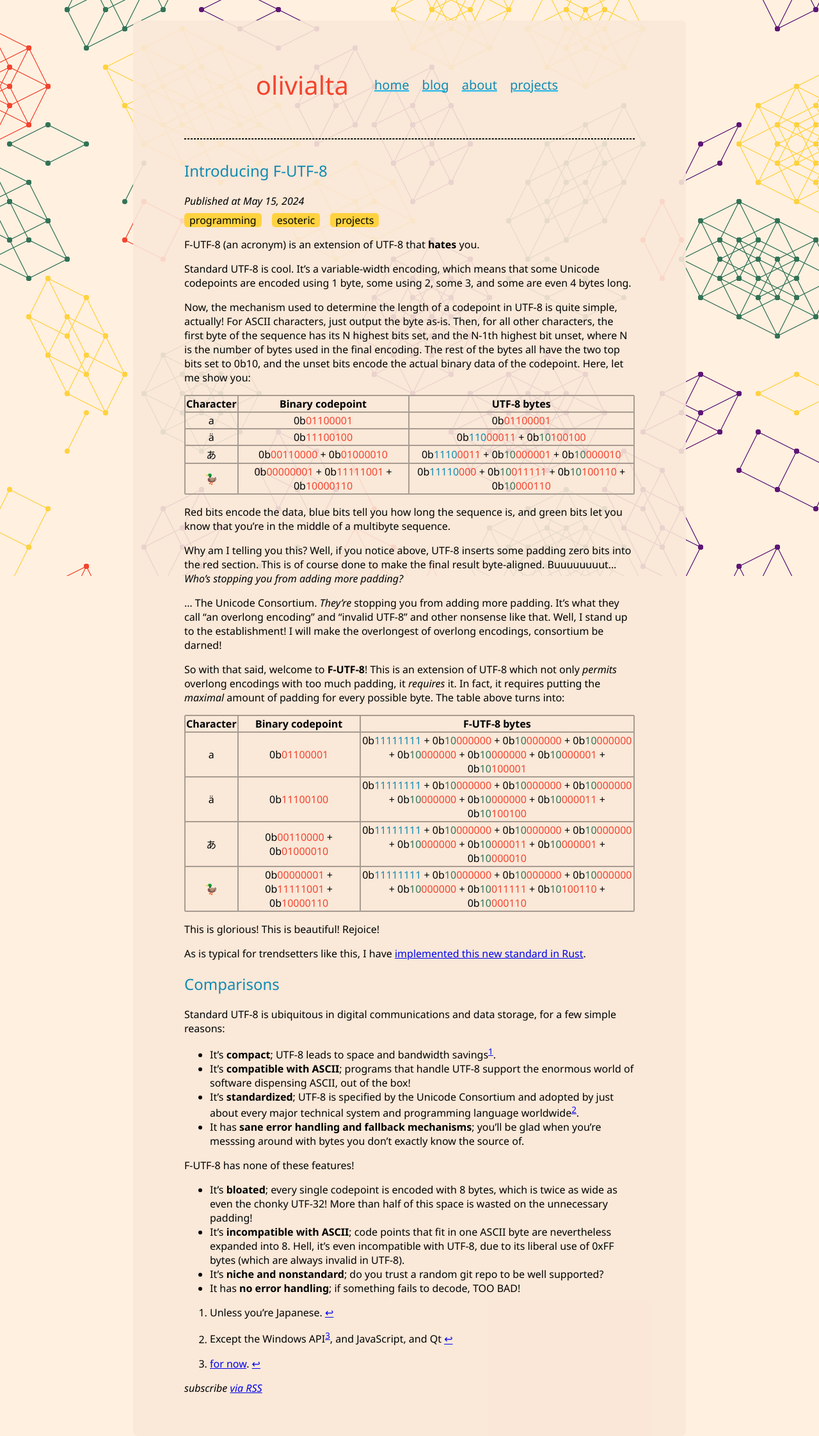
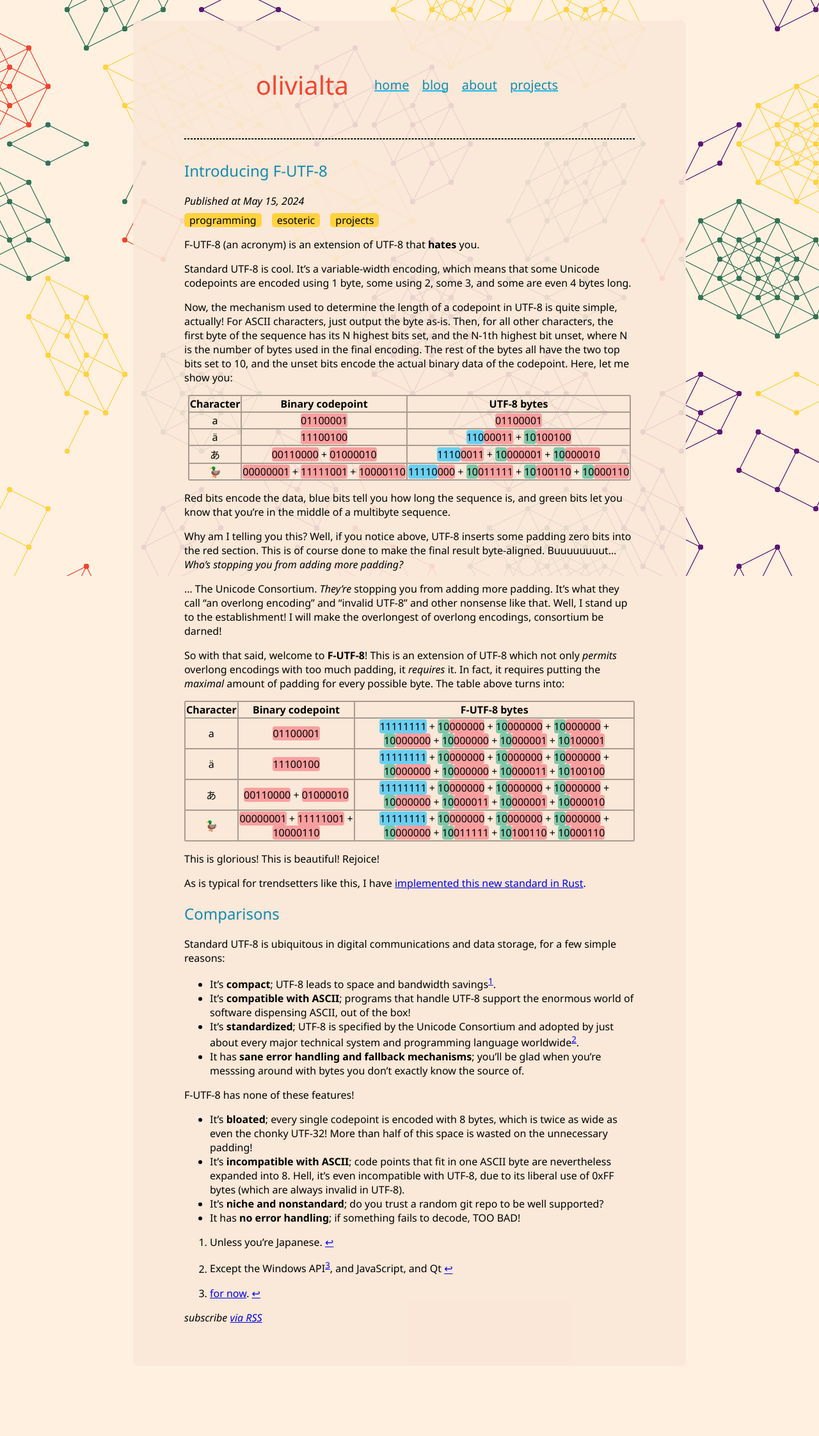
Before and after one commit to RocketRace/rocketrace.github.io, a Jekyll site: the page built from _posts/2024-05-15-f-utf-8.md, in a window 1280 px wide. Shown: the whole page at 64% size. Built offline with Jekyll 4.4.1, drawn with Linux system fonts in a browser that asks for light colours; after the commit the page ends 2134 px from its top, so only the background shows below that.

Commit message:
improve contrast somewhat

```diff
--- a/_posts/2024-05-15-f-utf-8.md
+++ b/_posts/2024-05-15-f-utf-8.md
@@ -15,18 +15,18 @@ are encoded using 1 byte, some using 2, some 3, and some are even 4 bytes long.
 Now, the mechanism used to determine the length of a codepoint in UTF-8 is quite simple, actually!
 For ASCII characters, just output the byte as-is. Then, for all other characters, the first byte
 of the sequence has its N highest bits set, and the N-1th highest bit unset, where N is the number
-of bytes used in the final encoding. The rest of the bytes all have the two top bits set to 0b10,
+of bytes used in the final encoding. The rest of the bytes all have the two top bits set to 10,
 and the unset bits encode the actual binary data of the codepoint. Here, let me show you:
 
 | Character | Binary codepoint | UTF-8 bytes |
 |:-:|:-:|:-:|:-:|:-:|:-:|
-| a | 0b<span class=tomato>01100001</span> | 0b<span class=tomato>01100001</span> |
+| a | <span class=coral>01100001</span> | <span class=coral>01100001</span> |
 |---
-| ä | 0b<span class=tomato>11100100</span> | 0b<span class=marine>110</span><span class=tomato>00011</span> + 0b<span class=foliage>10</span><span class=tomato>100100</span> |
+| ä | <span class=coral>11100100</span> | <span class=fresh>110</span><span class=coral>00011</span> + <span class=lime>10</span><span class=coral>100100</span> |
 |---
-| あ | 0b<span class=tomato>00110000</span> + 0b<span class=tomato>01000010</span> | 0b<span class=marine>1110</span><span class=tomato>0011</span> + 0b<span class=foliage>10</span><span class=tomato>000001</span> + 0b<span class=foliage>10</span><span class=tomato>000010</span> |
+| あ | <span class=coral>00110000</span> + <span class=coral>01000010</span> | <span class=fresh>1110</span><span class=coral>0011</span> + <span class=lime>10</span><span class=coral>000001</span> + <span class=lime>10</span><span class=coral>000010</span> |
 |---
-| 🦆 | 0b<span class=tomato>00000001</span> + 0b<span class=tomato>11111001</span> + 0b<span class=tomato>10000110</span> | 0b<span class=marine>11110</span><span class=tomato>000</span> + 0b<span class=foliage>10</span><span class=tomato>011111</span> + 0b<span class=foliage>10</span><span class=tomato>100110</span> + 0b<span class=foliage>10</span><span class=tomato>000110</span> |
+| 🦆 | <span class=coral>00000001</span> + <span class=coral>11111001</span> + <span class=coral>10000110</span> | <span class=fresh>11110</span><span class=coral>000</span> + <span class=lime>10</span><span class=coral>011111</span> + <span class=lime>10</span><span class=coral>100110</span> + <span class=lime>10</span><span class=coral>000110</span> |
 
 Red bits encode the data, blue bits tell you how long the sequence is, and green bits let you know
 that you're in the middle of a multibyte sequence.
@@ -46,13 +46,13 @@ amount of padding for every possible byte. The table above turns into:
 
 | Character | Binary codepoint | F-UTF-8 bytes |
 |:-:|:-:|:-:|:-:|:-:|:-:|
-| a | 0b<span class=tomato>01100001</span> | 0b<span class=marine>11111111</span> + 0b<span class=foliage>10</span><span class=tomato>000000</span> + 0b<span class=foliage>10</span><span class=tomato>000000</span> + 0b<span class=foliage>10</span><span class=tomato>000000</span> + 0b<span class=foliage>10</span><span class=tomato>000000</span> + 0b<span class=foliage>10</span><span class=tomato>000000</span> + 0b<span class=foliage>10</span><span class=tomato>000001</span> + 0b<span class=foliage>10</span><span class=tomato>100001</span> |
+| a | <span class=coral>01100001</span> | <span class=fresh>11111111</span> + <span class=lime>10</span><span class=coral>000000</span> + <span class=lime>10</span><span class=coral>000000</span> + <span class=lime>10</span><span class=coral>000000</span> + <span class=lime>10</span><span class=coral>000000</span> + <span class=lime>10</span><span class=coral>000000</span> + <span class=lime>10</span><span class=coral>000001</span> + <span class=lime>10</span><span class=coral>100001</span> |
 |---
-| ä | 0b<span class=tomato>11100100</span> | 0b<span class=marine>11111111</span> + 0b<span class=foliage>10</span><span class=tomato>000000</span> + 0b<span class=foliage>10</span><span class=tomato>000000</span> + 0b<span class=foliage>10</span><span class=tomato>000000</span> + 0b<span class=foliage>10</span><span class=tomato>000000</span> + 0b<span class=foliage>10</span><span class=tomato>000000</span> + 0b<span class=foliage>10</span><span class=tomato>000011</span> + 0b<span class=foliage>10</span><span class=tomato>100100</span> |
+| ä | <span class=coral>11100100</span> | <span class=fresh>11111111</span> + <span class=lime>10</span><span class=coral>000000</span> + <span class=lime>10</span><span class=coral>000000</span> + <span class=lime>10</span><span class=coral>000000</span> + <span class=lime>10</span><span class=coral>000000</span> + <span class=lime>10</span><span class=coral>000000</span> + <span class=lime>10</span><span class=coral>000011</span> + <span class=lime>10</span><span class=coral>100100</span> |
 |---
-| あ | 0b<span class=tomato>00110000</span> + 0b<span class=tomato>01000010</span> | 0b<span class=marine>11111111</span> + 0b<span class=foliage>10</span><span class=tomato>000000</span> + 0b<span class=foliage>10</span><span class=tomato>000000</span> + 0b<span class=foliage>10</span><span class=tomato>000000</span> + 0b<span class=foliage>10</span><span class=tomato>000000</span> + 0b<span class=foliage>10</span><span class=tomato>000011</span> + 0b<span class=foliage>10</span><span class=tomato>000001</span> + 0b<span class=foliage>10</span><span class=tomato>000010</span> |
+| あ | <span class=coral>00110000</span> + <span class=coral>01000010</span> | <span class=fresh>11111111</span> + <span class=lime>10</span><span class=coral>000000</span> + <span class=lime>10</span><span class=coral>000000</span> + <span class=lime>10</span><span class=coral>000000</span> + <span class=lime>10</span><span class=coral>000000</span> + <span class=lime>10</span><span class=coral>000011</span> + <span class=lime>10</span><span class=coral>000001</span> + <span class=lime>10</span><span class=coral>000010</span> |
 |---
-| 🦆 | 0b<span class=tomato>00000001</span> + 0b<span class=tomato>11111001</span> + 0b<span class=tomato>10000110</span> | 0b<span class=marine>11111111</span> + 0b<span class=foliage>10</span><span class=tomato>000000</span> + 0b<span class=foliage>10</span><span class=tomato>000000</span> + 0b<span class=foliage>10</span><span class=tomato>000000</span> + 0b<span class=foliage>10</span><span class=tomato>000000</span> + 0b<span class=foliage>10</span><span class=tomato>011111</span> + 0b<span class=foliage>10</span><span class=tomato>100110</span> + 0b<span class=foliage>10</span><span class=tomato>000110</span> |
+| 🦆 | <span class=coral>00000001</span> + <span class=coral>11111001</span> + <span class=coral>10000110</span> | <span class=fresh>11111111</span> + <span class=lime>10</span><span class=coral>000000</span> + <span class=lime>10</span><span class=coral>000000</span> + <span class=lime>10</span><span class=coral>000000</span> + <span class=lime>10</span><span class=coral>000000</span> + <span class=lime>10</span><span class=coral>011111</span> + <span class=lime>10</span><span class=coral>100110</span> + <span class=lime>10</span><span class=coral>000110</span> |
 
 This is glorious! This is beautiful! Rejoice!
 
--- a/assets/main.scss
+++ b/assets/main.scss
@@ -7,7 +7,8 @@
 {% for color in site.data.colors %}
 ${{ color.name }}: {{ color.hex }};
 .{{ color.name }} {
-  color: ${{color.name}};
+  background-color: ${{color.name}};
+  border-radius: 0.25rem;
 }
 {% endfor %}
 
@@ -64,21 +65,6 @@ h1, h2 {
 }
 
 // Post feed
-.feed {
-  padding: 0
-}
-
-.feed-entry {
-  list-style: none;
-}
-
-.feed-header {
-  display: flex;
-  flex-direction: row;
-  justify-content: space-between;
-  align-items: baseline;
-}
-
 .excerpt-title {
   color: $marine;
   text-decoration: underline solid $aqua 2px;
```
Also changed, not shown: _data/colors.yaml (+9 -0 lines), index.md (+10 -14 lines).
